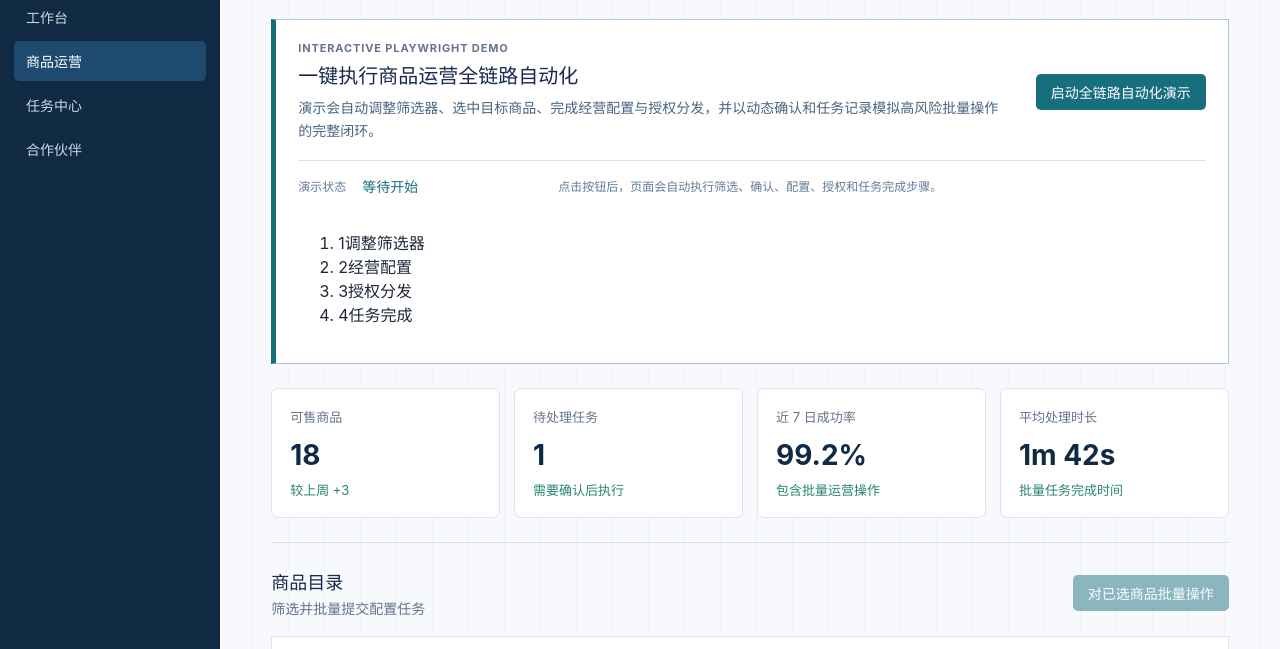
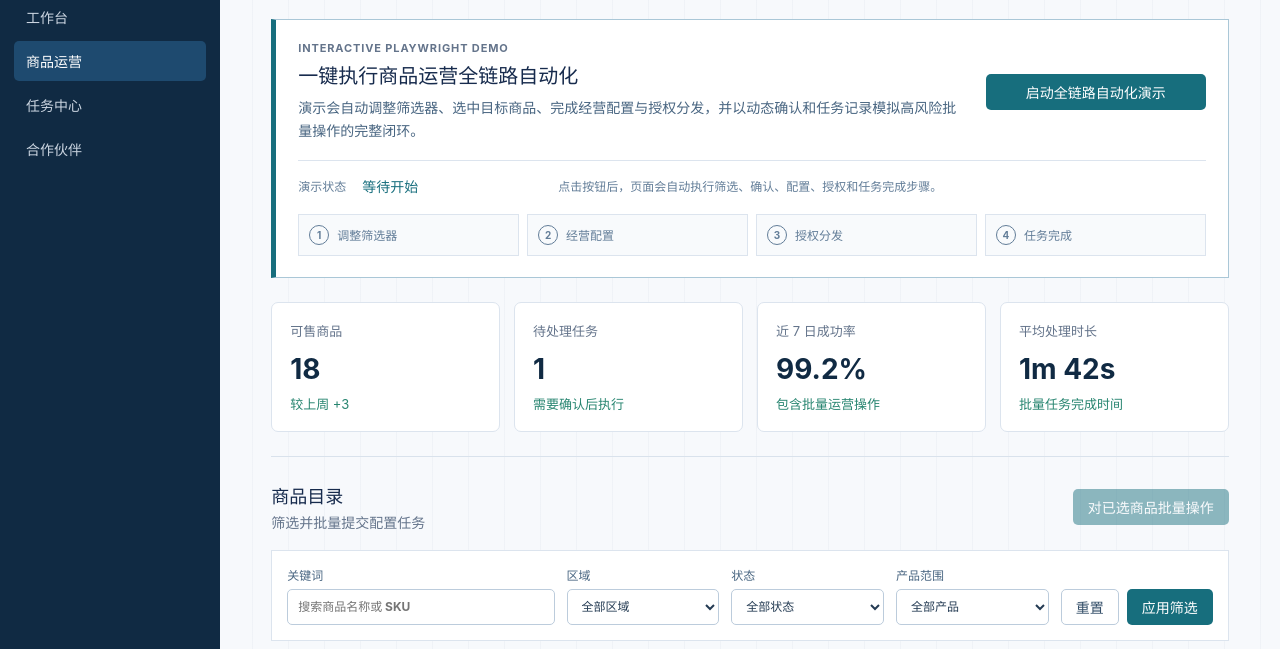
Before and after one commit to Alwinfang/opsflow-batch-automation-demo, a website: page index.html in a window 1280 px wide. Shown: the part 86-735 px from the top of the page. Drawn offline with Linux system fonts and the light colour scheme.

Commit message:
Add automation pipeline status view

```diff
--- a/styles.css
+++ b/styles.css
@@ -150,7 +150,7 @@ main {
   display: grid;
   align-content: center;
   gap: 9px;
-  min-width: 150px;
+  min-width: 220px;
 }
 
 .demo-progress {
@@ -172,6 +172,51 @@ main {
 .demo-progress strong {
   color: #176e7d;
   font-size: 14px;
+}
+
+.pipeline-list {
+  display: grid;
+  grid-template-columns: repeat(4, minmax(0, 1fr));
+  gap: 8px;
+  grid-column: 1 / -1;
+  margin: 0;
+  padding: 0;
+  list-style: none;
+}
+
+.pipeline-list li {
+  display: flex;
+  align-items: center;
+  gap: 8px;
+  padding: 10px;
+  border: 1px solid #dce4ee;
+  color: #627d98;
+  background: #f8fafc;
+  font-size: 12px;
+  font-weight: 700;
+}
+
+.pipeline-list span {
+  display: grid;
+  width: 20px;
+  height: 20px;
+  flex: 0 0 auto;
+  place-items: center;
+  border: 1px solid currentColor;
+  border-radius: 50%;
+  font-size: 10px;
+}
+
+.pipeline-list li.active {
+  border-color: #176e7d;
+  color: #176e7d;
+  background: #eff9f8;
+}
+
+.pipeline-list li.done {
+  border-color: #8dd5c4;
+  color: #278570;
+  background: #f1fcf8;
 }
 
 .eyebrow {
@@ -850,7 +895,7 @@ dialog::backdrop {
   }
 
   .demo-intro-actions {
-    grid-template-columns: repeat(3, minmax(0, 1fr));
+    grid-template-columns: 1fr;
   }
 
   .partner-grid {
@@ -933,6 +978,10 @@ dialog::backdrop {
     gap: 5px;
   }
 
+  .pipeline-list {
+    grid-template-columns: repeat(2, minmax(0, 1fr));
+  }
+
   .step {
     gap: 4px;
     font-size: 10px;
```
